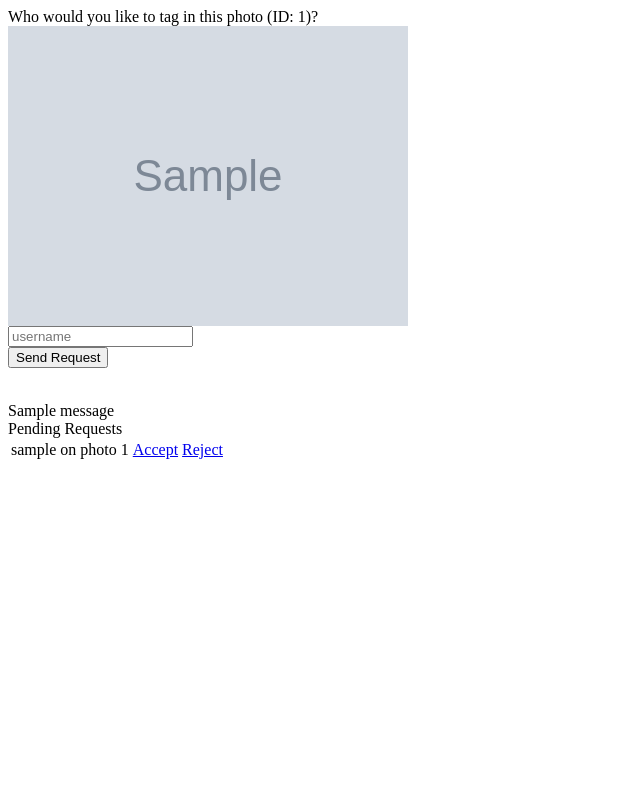
After one commit to getDolla/database-project, a Flask app: template templates/add_tag.html in a window 1280 px wide. The commit adds this page. Shown: the whole page, without its empty margins (0-640 px from the left). Run offline with Flask 2, Linux system fonts and the light colour scheme; the template is opened without the code that fills it: most values are stand-ins (such as "Sample title", 1, 10 or a date in 2020); grey boxes marked "Sample" are stand-in pictures; one stand-in notice (Sample message) is shown.

Commit message:
starting tagging

```diff
--- a/app.py
+++ b/app.py
@@ -270,6 +270,7 @@ def create_group():
         cursor.execute(query, (group_name, user))
         query = 'INSERT INTO belong (groupName, groupOwner, username) VALUES (%s,%s,%s);'
         cursor.execute(query, (group_name, user, user))
+        conn.commit()
         cursor.close()
 
     return redirect(url_for('group'))
@@ -300,6 +301,7 @@ def add_friend():
             if data[0]['count'] == 1:
                 query = 'INSERT INTO belong (groupName, groupOwner, username) VALUES (%s,%s,%s);'
                 cursor.execute(query, (group_name, user, to_add))
+                conn.commit()
             else:
                 flash(to_add + " does not exist!")
     else:
@@ -307,6 +309,29 @@ def add_friend():
         flash("You need to be the owner of " + group_name)
 
     return redirect(url_for('group'))
+
+@app.route("/add_tag")
+def add_tag():
+    username = session["username"]
+    tagee = request.form["toTag"]
+    photoID = request.form["photoID"]
+    cursor = conn.cursor();
+
+    #check if user you are adding is already being tagged
+    query = 'SELECT Count(*) as count FROM Tag WHERE username = %s;'
+    cursor.execute(query, (tagee))
+    data = cursor.fetchall()
+    if data[0]['count'] == 1:
+        added = True if username == tagee else False
+        query = 'INSERT INTO Tag(username, photoID, acceptedTag) VALUES (%s, %s, %s);'
+        cursor.execute(query, (tagee, photoID, added))
+        conn.commit()
+    else:
+        #to_add already in group
+        flash(tagee + " is already being tagged")
+
+    return redirect(url_for('group'))
+
 
 @app.route('/logout')
 def logout():
--- /dev/null
+++ b/templates/add_tag.html
@@ -0,0 +1,39 @@
+<html>
+<head>
+</head>
+<body>
+
+
+Who would you like to tag in this photo (ID: {{ photoID }})? <br>
+<img src="{{ url_for('static', filename = ('uploads/' + line.filePath) ) }}">
+<form action="/add_tag" method="POST">
+	<input type="text" name = "toTag" placeholder="username" required/> <br>
+	<input type="submit" value = 'Send Request' />
+	<input type="hidden" name = "photoID" value="{{ photoID }}">
+</form>
+<br />
+
+{% with messages = get_flashed_messages() %}
+  {% if messages %}
+    <div class=flashes>
+      {% for message in messages %}
+        <div>{{ message }}</div>
+      {% endfor %}
+    </div>
+  {% endif %}
+{% endwith %}
+
+<div> Pending Requests </div>
+<table>
+	{% for tagee in requests[0] %}
+		<tr>
+			<td>{{ tagee.username }} on photo {{ photoID }}</td>
+			<td><a href="/accept_tag/{{ tagee.username }}/{{ photoID }}">Accept</a></td>
+			<td><a href="/reject_tag/{{ tagee.username }}/{{ photoID }}">Reject</a></td>
+		</tr>
+	{% endfor %}
+</table>
+<br />
+
+
+</html>
--- a/templates/follow.html
+++ b/templates/follow.html
@@ -6,7 +6,7 @@
 
 Who would you like to follow?
 <form action="/send_follow" method="POST">
-	<input type="text" name = "toFollow" placeholder="username" required/> </br>
+	<input type="text" name = "toFollow" placeholder="username" required/> <br>
 	<input type="submit" value = 'Send Request' />
 </form>
 <br />
```
